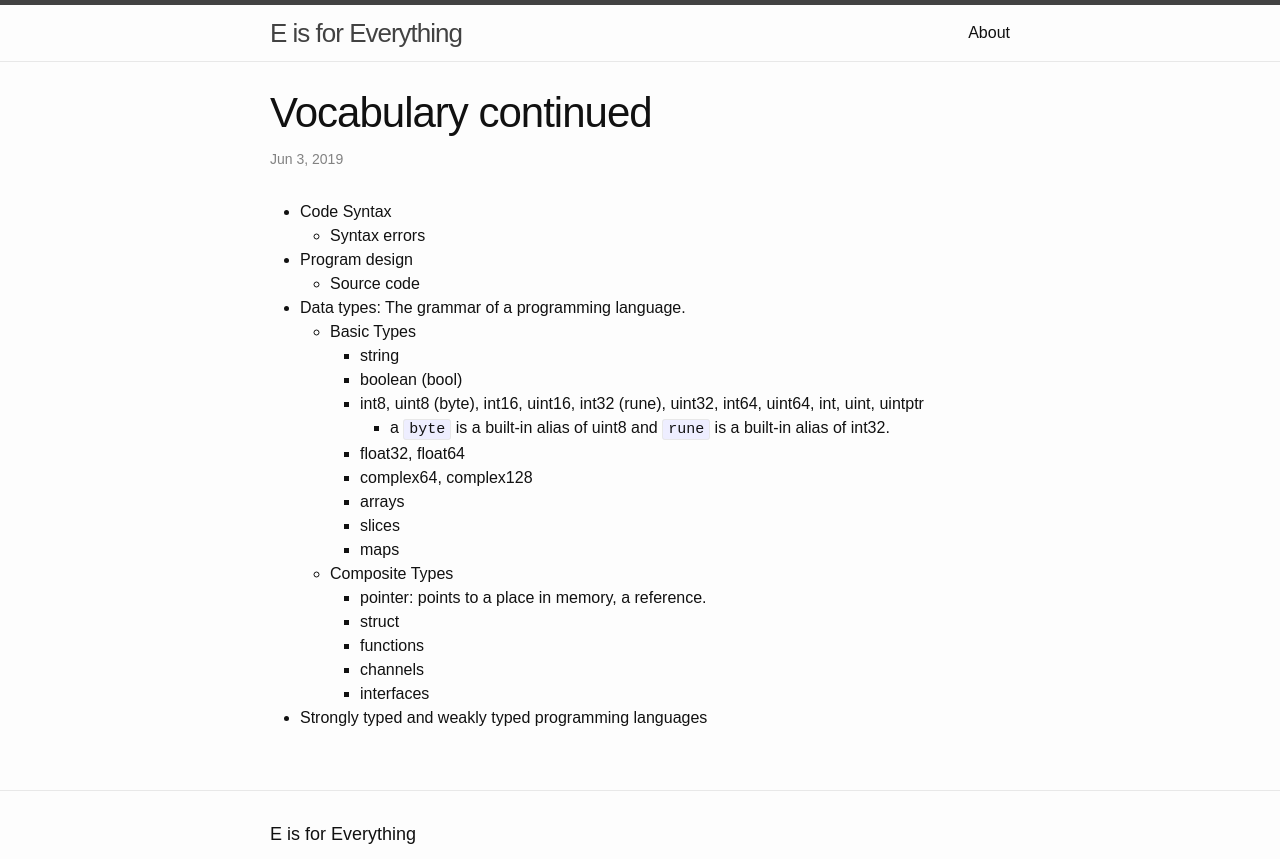
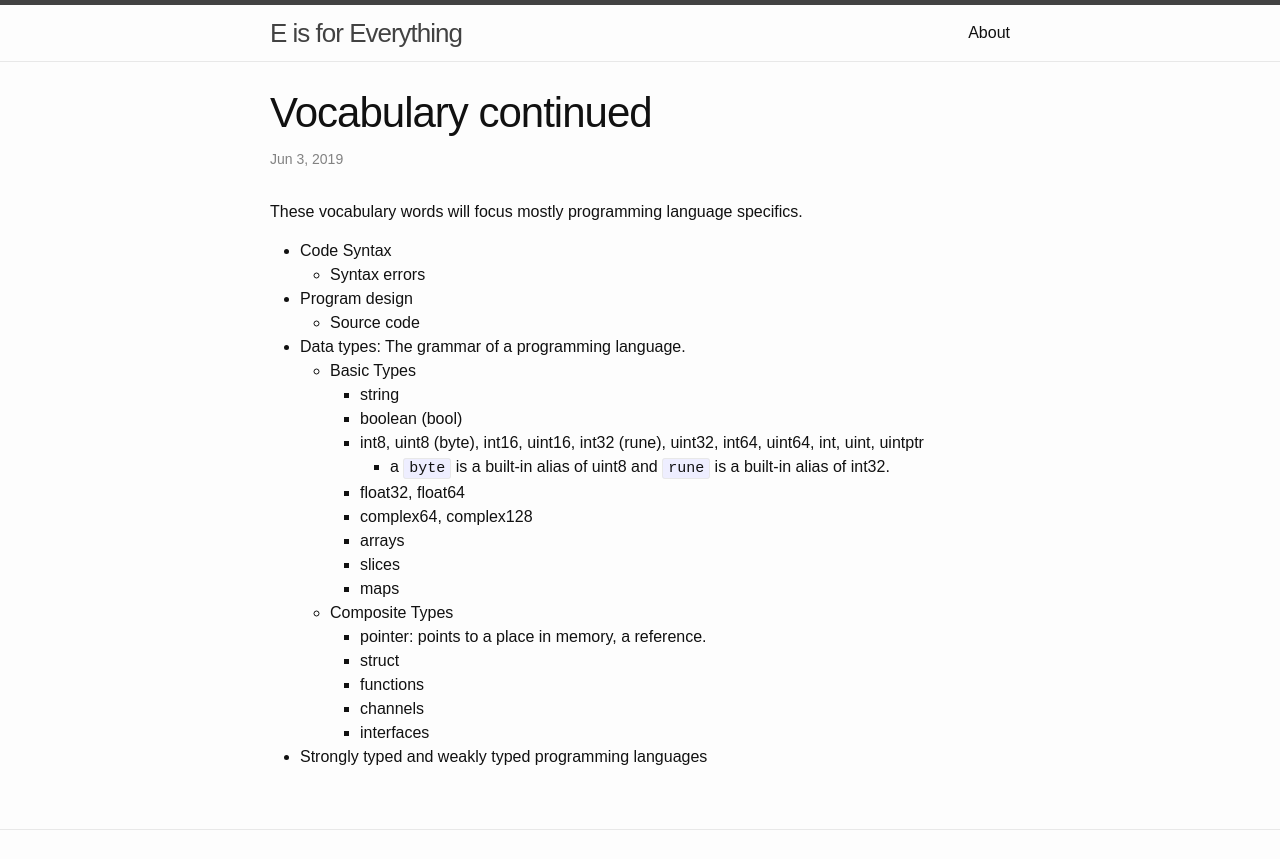
Before and after one commit to emilyannemoses/blog, a Jekyll site: the page built from _posts/2019-06-03-vocabulary-continued.md, in a window 1280 px wide, cut to the strip 0-859 px from the top of the page. Built offline with Jekyll 4.4.1, drawn with Linux system fonts in a browser that asks for light colours.

Commit message:
adding blurb

```diff
--- a/_posts/2019-06-03-vocabulary-continued.md
+++ b/_posts/2019-06-03-vocabulary-continued.md
@@ -2,6 +2,8 @@
 layout: post
 title:  "Vocabulary continued"
 ---
+
+These vocabulary words will focus mostly programming language specifics.
 
 - Code Syntax
     - Syntax errors
```
